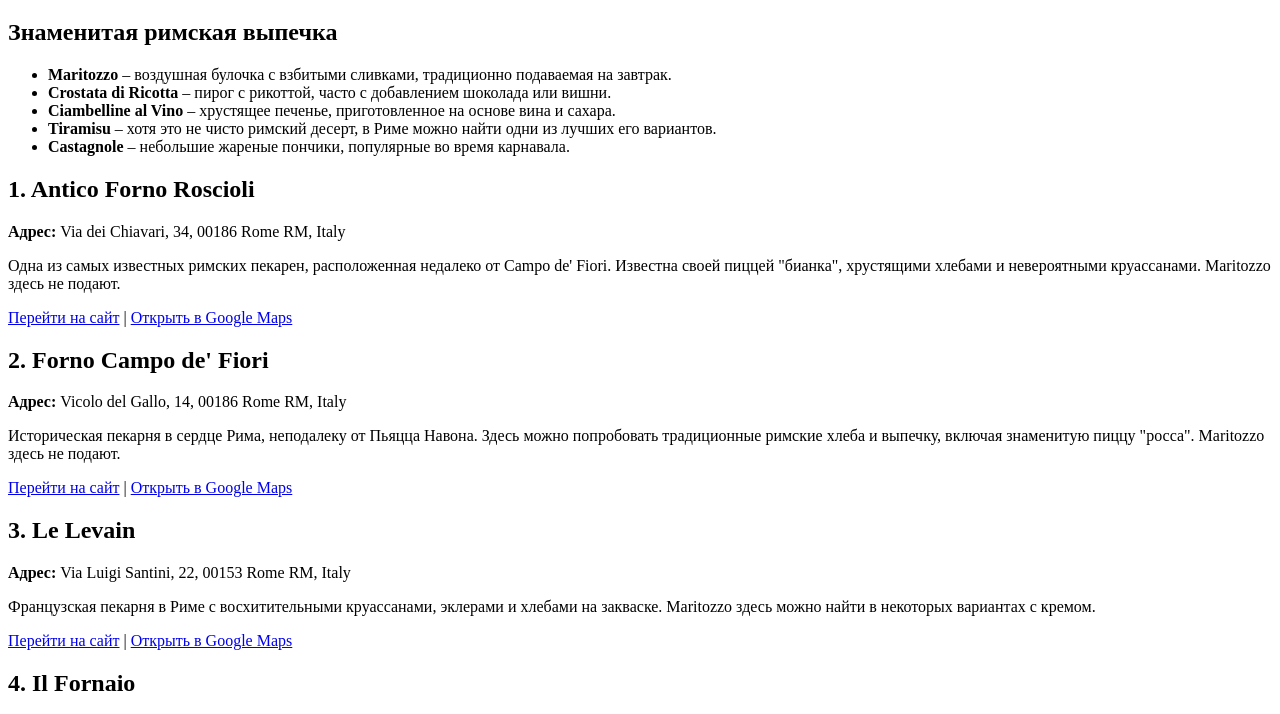
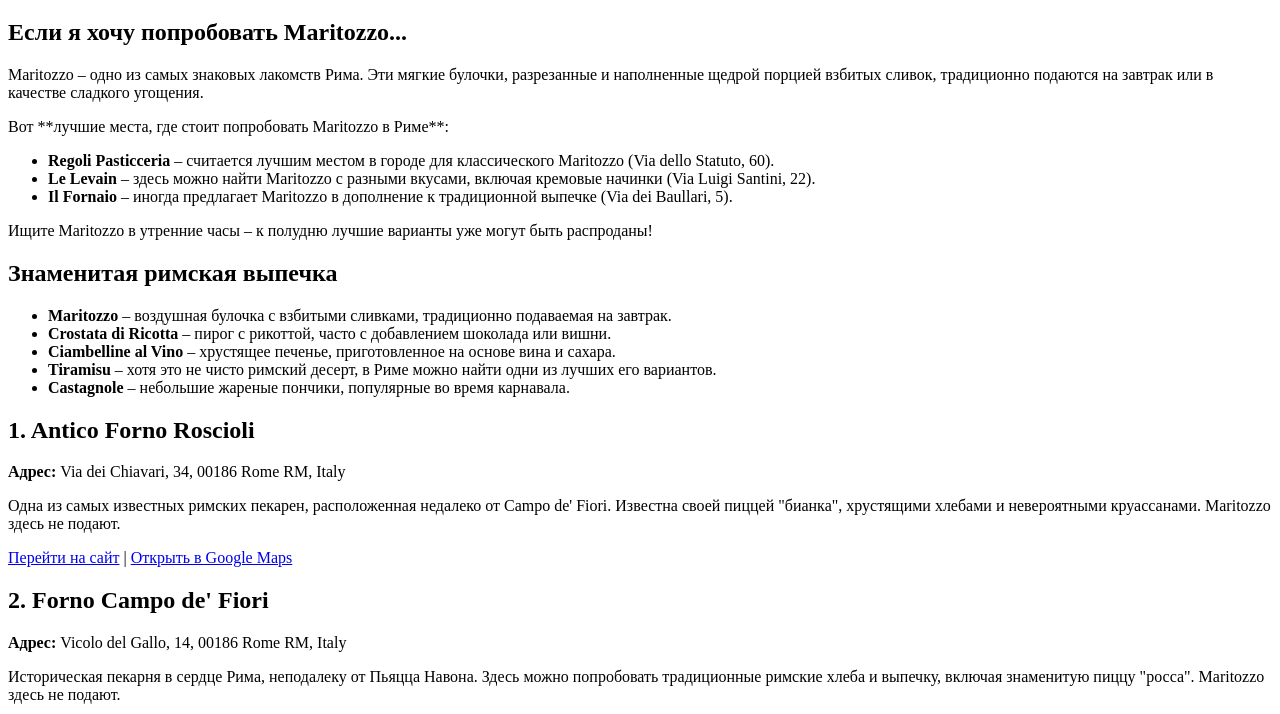
Before and after one commit to masidorov/italy_2025, a plain HTML site: page rome_walks/bakeries.html in a window 1280 px wide. Shown: the part 61-775 px from the top of the page. Drawn offline with Linux system fonts and the light colour scheme.

Commit message:
Update bakeries.html

```diff
--- a/rome_walks/bakeries.html
+++ b/rome_walks/bakeries.html
@@ -7,6 +7,16 @@
 </head>
 <body>
     <h1>Где попробовать лучшую выпечку в Риме?</h1>
+
+    <h2>Если я хочу попробовать Maritozzo...</h2>
+    <p>Maritozzo – одно из самых знаковых лакомств Рима. Эти мягкие булочки, разрезанные и наполненные щедрой порцией взбитых сливок, традиционно подаются на завтрак или в качестве сладкого угощения.</p>
+    <p>Вот **лучшие места, где стоит попробовать Maritozzo в Риме**:</p>
+    <ul>
+        <li><strong>Regoli Pasticceria</strong> – считается лучшим местом в городе для классического Maritozzo (Via dello Statuto, 60).</li>
+        <li><strong>Le Levain</strong> – здесь можно найти Maritozzo с разными вкусами, включая кремовые начинки (Via Luigi Santini, 22).</li>
+        <li><strong>Il Fornaio</strong> – иногда предлагает Maritozzo в дополнение к традиционной выпечке (Via dei Baullari, 5).</li>
+    </ul>
+    <p>Ищите Maritozzo в утренние часы – к полудню лучшие варианты уже могут быть распроданы!</p>
 
     <h2>Знаменитая римская выпечка</h2>
     <ul>
```
